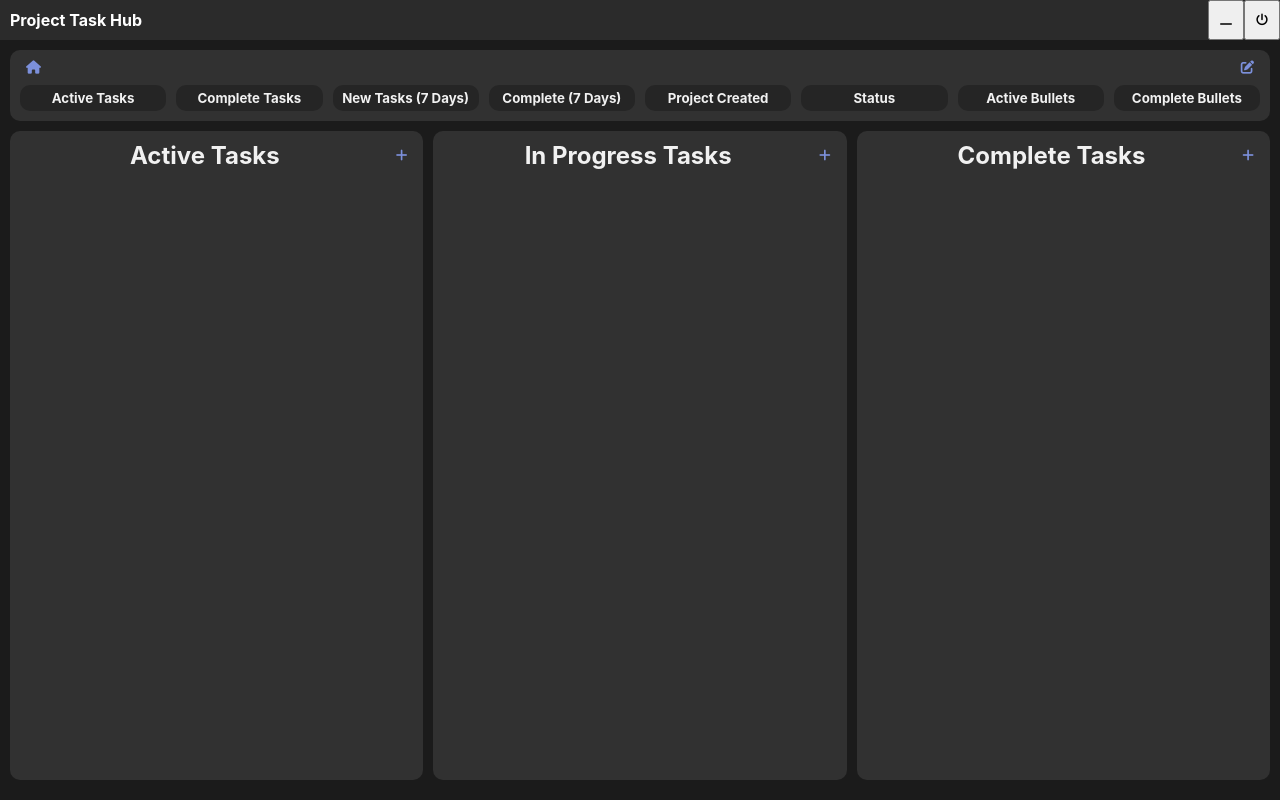
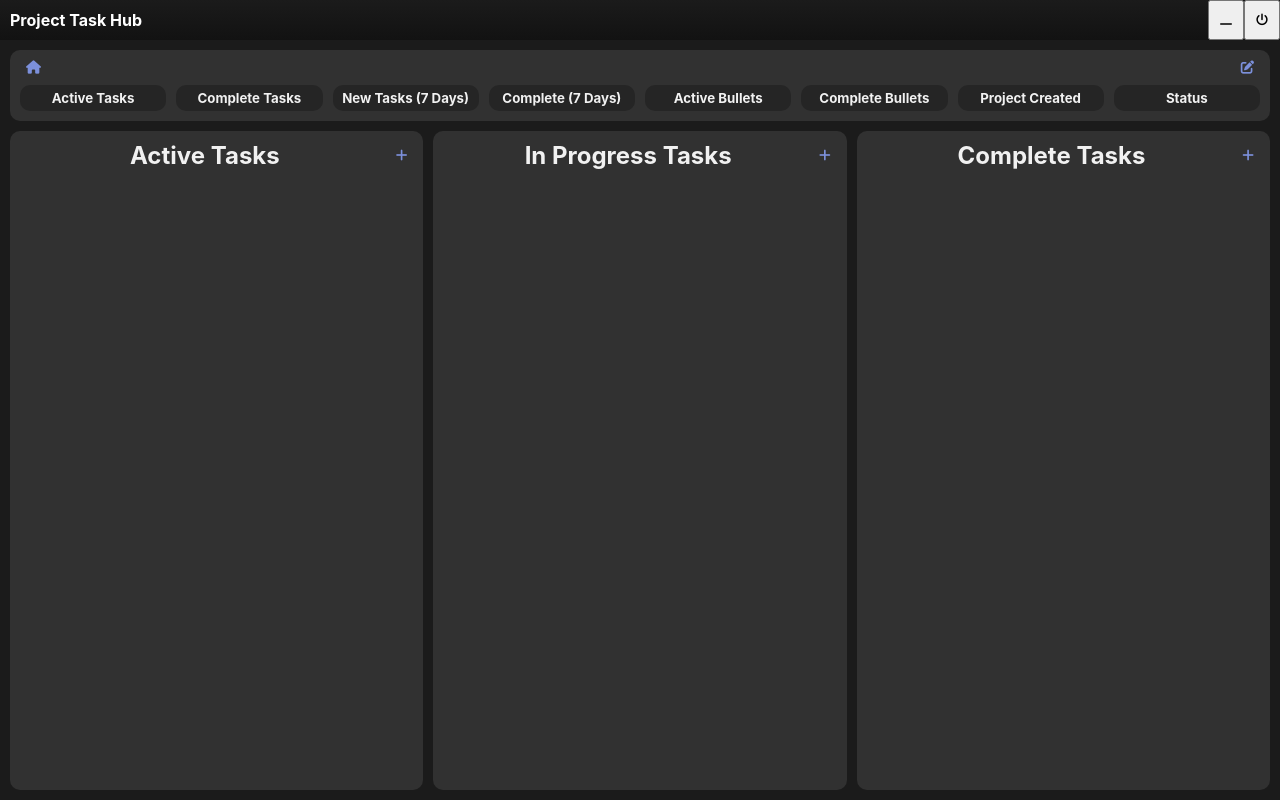
Before and after one commit to programmingKyle/Project-Task-Hub, an Electron app: page src/project.html in a window 1280 px wide. Drawn offline with Linux system fonts and the light colour scheme; no server answers.

Commit message:
CSS Changes
- Minor stuff

```diff
--- a/src/index.css
+++ b/src/index.css
@@ -1,6 +1,6 @@
 body {
   margin: 10px;
-  height: calc(100vh - 20px);
+  height: 100vh;
   font-family: -apple-system, BlinkMacSystemFont, 'Segoe UI', Roboto, Helvetica, Arial, sans-serif;
   background-color: #1B1B1B;
   margin: 0;
@@ -202,7 +202,8 @@ h1,h2,h3,h4,h5,h6 {
   grid-template-columns: 1fr auto auto;
   grid-gap: 0px;
   -webkit-app-region: drag;
-  background-color: #2B2B2B;
+  background: rgb(27,27,27);
+  background: linear-gradient(180deg, rgba(27,27,27,1) 0%, rgba(18,18,18,1) 100%);
 }
 
 .frame-grid button {
@@ -251,6 +252,15 @@ h1,h2,h3,h4,h5,h6 {
   overflow: hidden;
   margin: 0px 10px;
 }
+
+.project-content-categories {
+  overflow-y: hidden;
+  display: grid;
+  grid-gap: 5px;
+  margin-bottom: 10px;
+}
+
+
 
 .to-do-item-grid {
   height: auto;
--- a/src/project.html
+++ b/src/project.html
@@ -140,20 +140,20 @@
             <h5>Complete (7 Days)</h5>
           </div>
           <div class="inner-container header-and-container">
+            <h3 id="activeProjectBulletpointsText"></h3>
+            <h5>Active Bullets</h5>
+          </div>
+          <div class="inner-container header-and-container">
+            <h3 id="completeProjectBulletpointsText"></h3>
+            <h5>Complete Bullets</h5>
+          </div>
+          <div class="inner-container header-and-container">
             <h3 id="projectDateCreatedText"></h3>
             <h5>Project Created</h5>
           </div>
           <div class="inner-container header-and-container">
             <h3 id="projectStatusText"></h3>
             <h5>Status</h5>
-          </div>
-          <div class="inner-container header-and-container">
-            <h3 id="activeProjectBulletpointsText"></h3>
-            <h5>Active Bullets</h5>
-          </div>
-          <div class="inner-container header-and-container">
-            <h3 id="completeProjectBulletpointsText"></h3>
-            <h5>Complete Bullets</h5>
           </div>
         </div>
         <div id="editProjectDiv" style="display: none; grid-template-columns: repeat(3, 1fr); grid-gap: 10px;">
@@ -163,7 +163,7 @@
         </div>
       </div>
       <div class="project-content-grid">
-        <div style="overflow-y: hidden; display: grid; grid-gap: 5px;">
+        <div class="project-content-categories">
             <div class="container" style="display: grid; grid-template-rows: auto 1fr; overflow: hidden;">
                 <div style="display: grid; grid-template-columns: 1fr auto; padding-bottom: 10px;">
                     <h2>Active Tasks</h2>
@@ -175,7 +175,7 @@
                 </div>
             </div>
         </div>
-        <div style="overflow: hidden; display: grid; grid-gap: 5px;">
+        <div class="project-content-categories">
             <div class="container" style="display: grid; grid-template-rows: auto 1fr; overflow: hidden;">
                 <div style="display: grid; grid-template-columns: 1fr auto; padding-bottom: 10px;;">
                     <h2>In Progress Tasks</h2>
@@ -187,9 +187,9 @@
               </div>
             </div>
         </div>
-        <div style="overflow: hidden; display: grid; grid-gap: 5px;">
+        <div class="project-content-categories">
             <div class="container" style="display: grid; grid-template-rows: auto 1fr; overflow: hidden;">
-                <div style="display: grid; grid-template-columns: 1fr auto; padding-bottom: 10px;;">
+                <div style="display: grid; grid-template-columns: 1fr auto; padding-bottom: 10px;">
                     <h2>Complete Tasks</h2>
                     <button id="addCompleteTaskButton" class="slim-button fas fa-plus"></button>
                 </div>
```
Also changed, not shown: src/index.html (+1 -1 lines).
